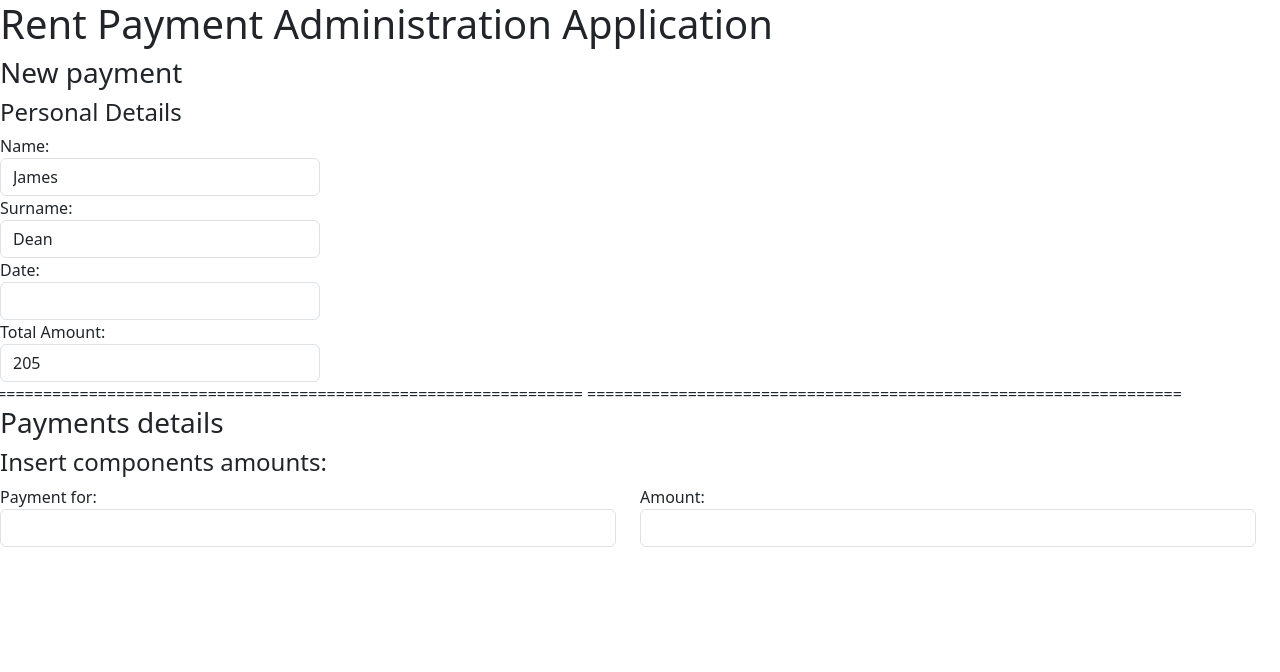
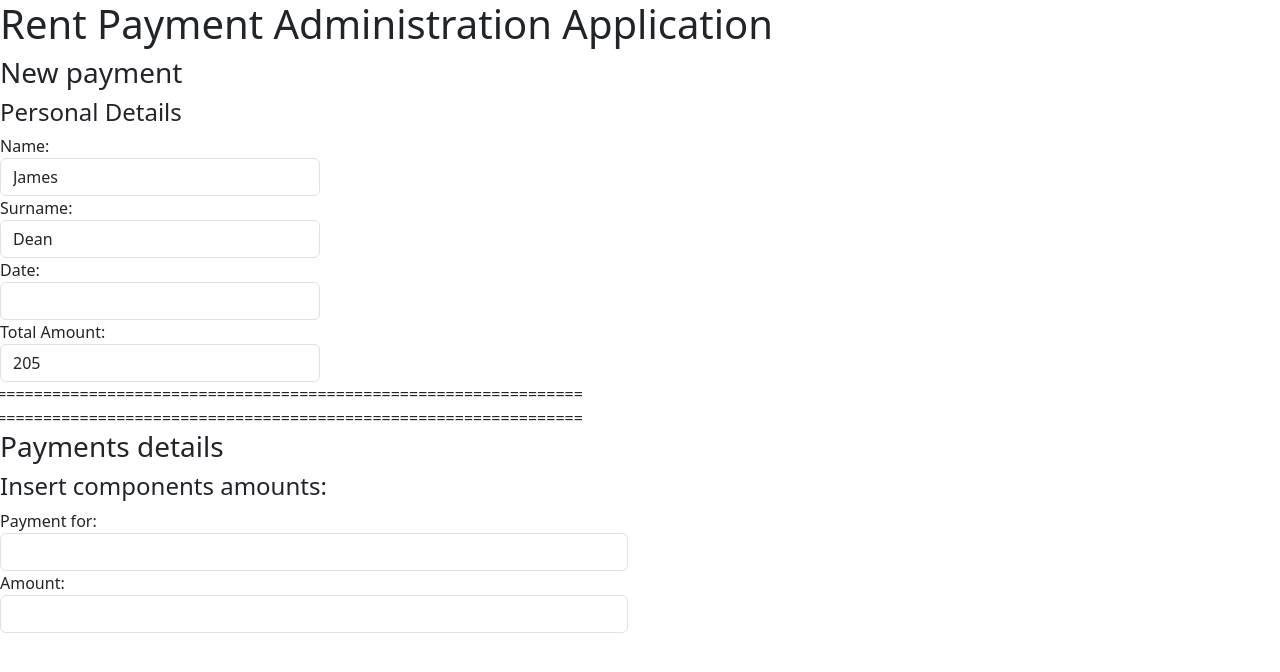
Before and after one commit to k1280/paymentCliApp, an Angular app in the folder my-app/: page / in a window 1280 px wide. Shown: the top 672 px of the page. Built offline with nearby package versions, Linux system fonts and the light colour scheme.

Commit message:
partAmountForm, update onEnter()

```diff
--- a/my-app/src/app/payment-detail.component.html
+++ b/my-app/src/app/payment-detail.component.html
@@ -26,7 +26,7 @@
             </div>
             <div class="col-md-3">
                 <label>Total Amount:</label>
-                <input #amount type="text" class="form-control" formControlName="totalAmount" (keyup.enter)="onEnter(myForm.value)">
+                <input #amount type="text" class="form-control" formControlName="totalAmount" (keyup.enter)="onEnter(totalAmountForm.value.totalAmount)">
             </div>
             <!--<button type="submit" class="btn btn-primary">Submit</button>-->
         </form>
@@ -37,49 +37,21 @@
             ??? <input formControlName="totalAmount" (keyup.enter)="onEnter(totalAmount.value)">
             </form>
          -->
-        =================================================================
-        <!-- <h1>Add user</h1>
-        <form [formGroup]="myForm" novalidate (ngSubmit)="save(myForm.value, myForm.valid)">
-            <div class="form-group">
-                <label for="">Name</label>
-                <input type="text" class="form-control" formControlName="name">
-                <small [hidden]="myForm.controls.name.valid || (myForm.controls.name.pristine && !submitted)" class="text-danger">
-            Name is required (minimum 5 characters).
-          </small>
-               <pre class="margin-20">{{ myForm.controls.name.errors | json }}</pre>
-            </div>
-            <div class="form-group" formGroupName="address">
-                <label for="">Address</label>
-                <input type="text" class="form-control" formControlName="street">
-                <small [hidden]="myForm.controls.address.controls.street.valid || (myForm.controls.address.controls.street.pristine && !submitted)"
-                    class="text-danger">
-                    Street required
-                    </small>
-            </div>
-            <div class="form-group" formGroupName="address">
-                <label for="">Postcode</label>
-                <input type="text" class="form-control" formControlName="postcode">
-            </div>
-            <button type="submit" class="btn btn-default">Submit</button>
-        </form> -->
-
-
-
-
-
-
+        =================================================================<br>
         =================================================================
         <h3>Payments details</h3>
         <h4>Insert components amounts:</h4>
         <div class="row">
+            <form [formGroup]="partAmountForm">
                 <div class="form-group col-md-6">
                     <label for="name">Payment for:</label>
-                <input type="text" class="form-control" id="paymentPurpose">
+                    <input type="text" class="form-control" formControlName="paymentPurpose1">
                 </div>
                 <div class="form-group col-md-6">
-                <label for="surname">Amount:</label>
-                <input type="text" class="form-control" [(ngModel)]="value">
+                    <label>Amount:</label>
+                    <input type="text" class="form-control" formControlName="amount1" [(ngModel)]="value">
                 </div>
+            </form>
         </div>
         <!--
         <div class="row">
--- a/my-app/src/app/payment-detail.component.ts
+++ b/my-app/src/app/payment-detail.component.ts
@@ -5,7 +5,8 @@ import { FormBuilder, FormGroup, Validators } from '@angular/forms';
 
 @Component({
     selector: 'app-payment-detail',
-    templateUrl: 'payment-detail.component.html'
+    templateUrl: 'payment-detail.component.html',
+    inputs: ['name', 'surname', 'date', 'totalAmount', 'amount1', 'amount2', 'amount3'] //???
 })
 
 //I. form model for template
@@ -15,6 +16,7 @@ export class PaymentDetailComponent implements OnInit {
     2. inject it to PaymentDetailComponent
     3. form model using FormBuilder.group() in ngOnInit; no changes in the template*/
     totalAmountForm: FormGroup;
+    partAmountForm: FormGroup;
     constructor(private formBuilder: FormBuilder) { }
 
     // III. adding validators
@@ -25,14 +27,28 @@ export class PaymentDetailComponent implements OnInit {
             date: '',
             totalAmount: 205
         });
-         console.log(this.totalAmountForm.get('totalAmount'));
+        //console.log(this.totalAmountForm.get('totalAmount'));
+        this.partAmountForm = this.formBuilder.group({
+            paymentPurpose1: undefined,
+            amount1: undefined,
+            paymentPurpose2: undefined,
+            amount2: undefined,
+            paymentPurpose3: undefined,
+            amount3: undefined
+        });
+
     }
 
     @Input()
     customer: Customer = new Customer();
     customerDetails: string = "Personal Details"
     //amount1: number = this.customer.totalAmount;
-    // value = '';
-    // onEnter(value: string) { this.value = value; }
+    value;
+    onEnter(value: number) { this.value = value; }
+
+
+
+
+
 
 }
```
Also changed, not shown: 1 other file (tests, documents, lock files or other folders). Lines whose indentation alone changed are shown as unchanged.
